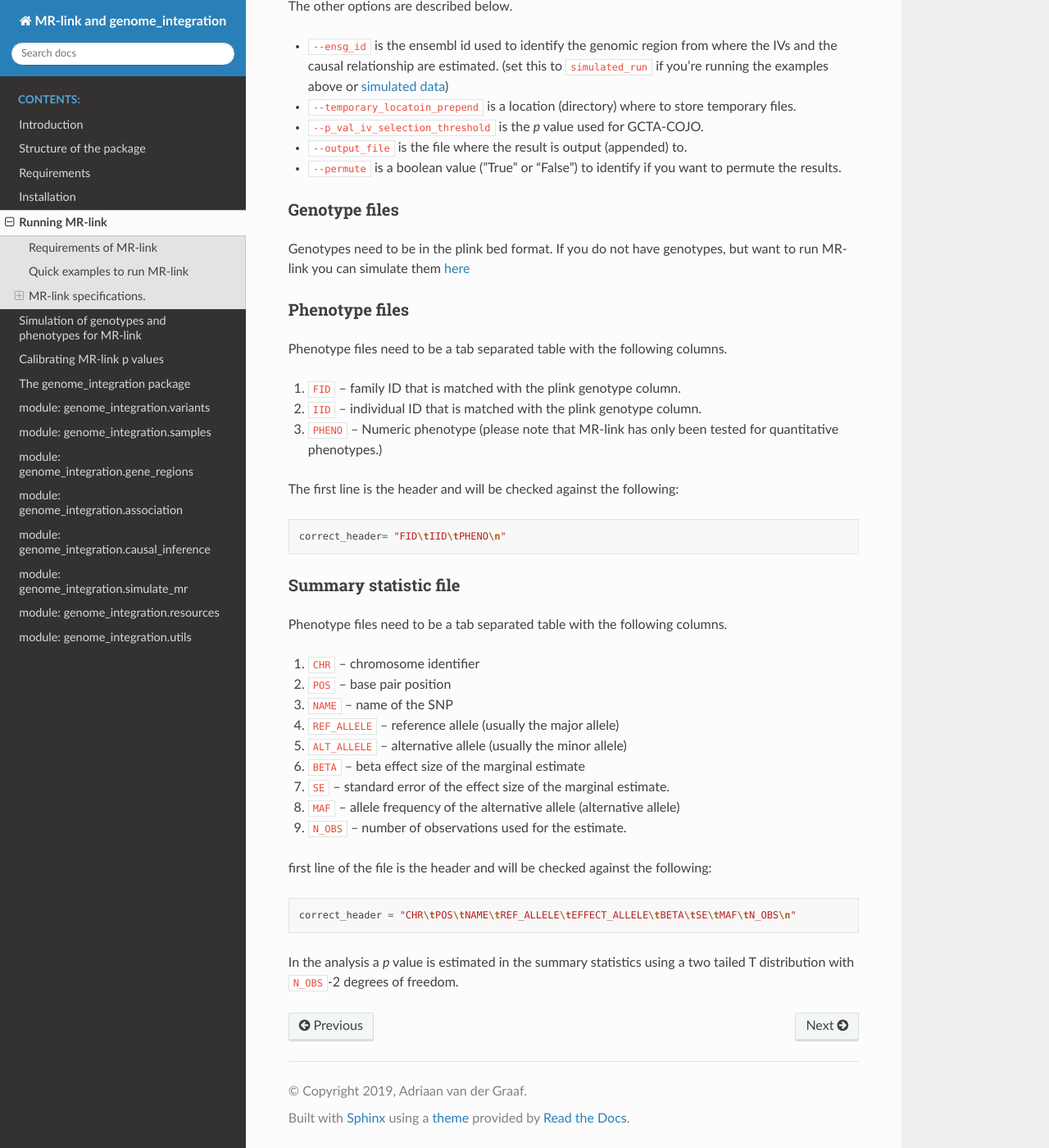
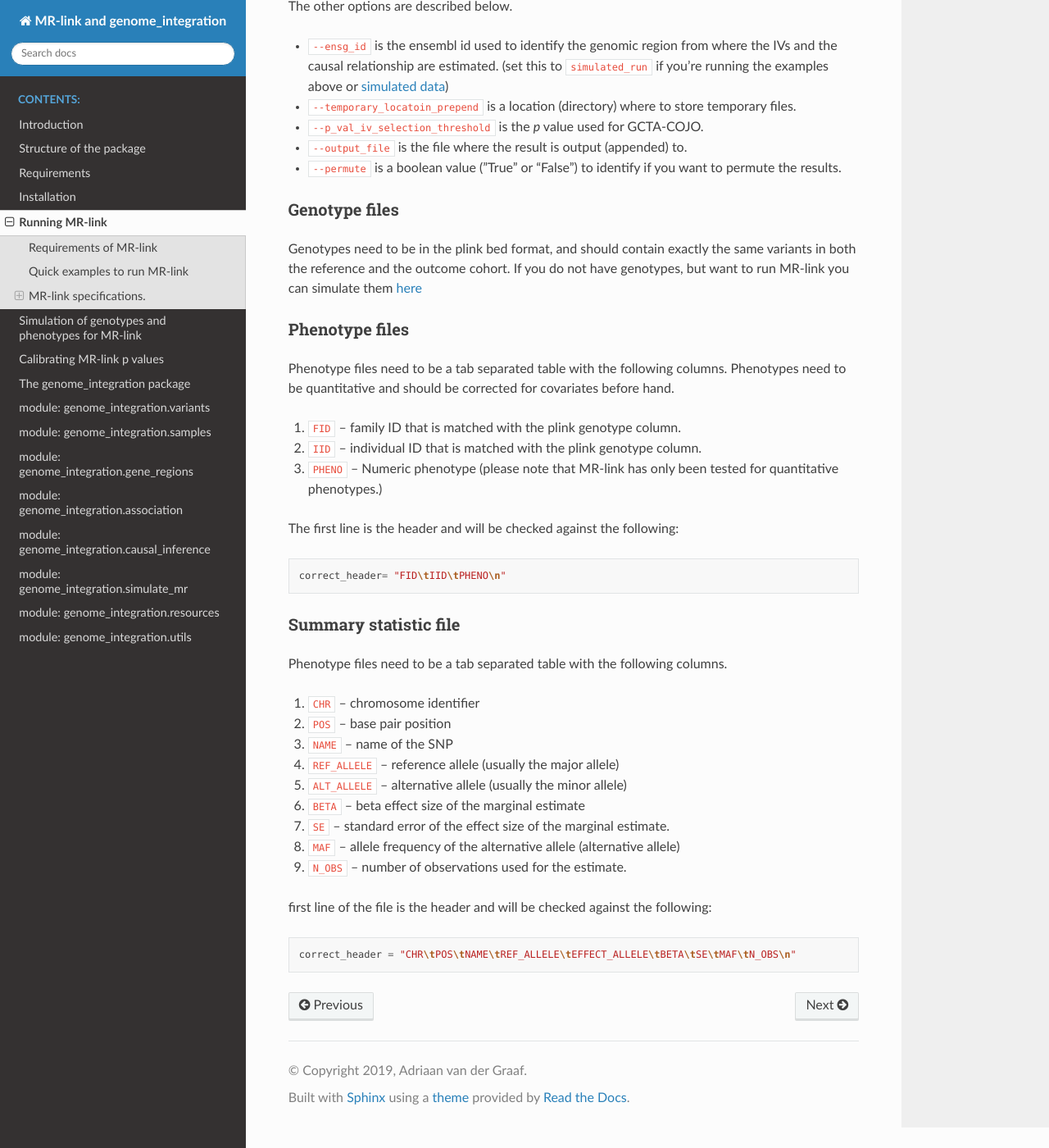
Before and after one commit to adriaan-vd-graaf/genome_integration, a Sphinx documentation site: the page built from docs/source/about_mr_link.md, in a window 1280 px wide and 1400 px high, scrolled down 1847 px. Shown: the whole window at 82% size. Built offline with Sphinx 7.4.7 and the Read the Docs theme 2.0.0, drawn with Linux system fonts in a browser that asks for light colours.

Commit message:
updated references to readthedocs, and made some more explanations on the information necessary

````diff
--- a/docs/source/about_mr_link.md
+++ b/docs/source/about_mr_link.md
@@ -1,6 +1,7 @@
 # Running MR-link
 
 After [installing](Introduction.md) the `genome_integration` library it is possible to run MR-link.
+
 
 ## Requirements of MR-link
 
@@ -85,12 +86,16 @@ IVs and the causal relationship are estimated. (set this to `simulated_run` if y
 - `--output_file` is the file where the result is output (appended) to.
 - `--permute` is a boolean value ("True" or "False") to identify if you want to permute the results.
 
+
 #### Genotype files
-Genotypes need to be in the plink bed format. If you do not have genotypes, but want to run MR-link you can simulate
-them [here](simulation_for_mr_link.md)
+
+Genotypes need to be in the plink bed format, and should contain exactly the same variants in both the reference and the outcome cohort.
+If you do not have genotypes, but want to run MR-link you can simulate them [here](simulation_for_mr_link.md)
 
 #### Phenotype files
 Phenotype files need to be a tab separated table with the following columns.
+Phenotypes need to be quantitative and should be corrected for covariates before hand.
+
 1. `FID` -- family ID that is matched with the plink genotype column.
 2. `IID` -- individual ID that is matched with the plink genotype column.
 3. `PHENO` -- Numeric phenotype (please note that MR-link has only been tested for quantitative phenotypes.)
@@ -99,6 +104,7 @@ The first line is the header and will be checked against the following:
 ```
 correct_header= "FID\tIID\tPHENO\n"
 ```
+
 
 #### Summary statistic file
 Phenotype files need to be a tab separated table with the following columns.
@@ -117,5 +123,3 @@ first line of the file is the header and will be checked against the following:
 ```
 correct_header = "CHR\tPOS\tNAME\tREF_ALLELE\tEFFECT_ALLELE\tBETA\tSE\tMAF\tN_OBS\n"
 ```
-In the analysis a _p_ value is estimated in the summary statistics using a two tailed T distribution with `N_OBS`-2
-degrees of freedom.
````
Also changed, not shown: README.md (+4 -0 lines), 1 other file.
